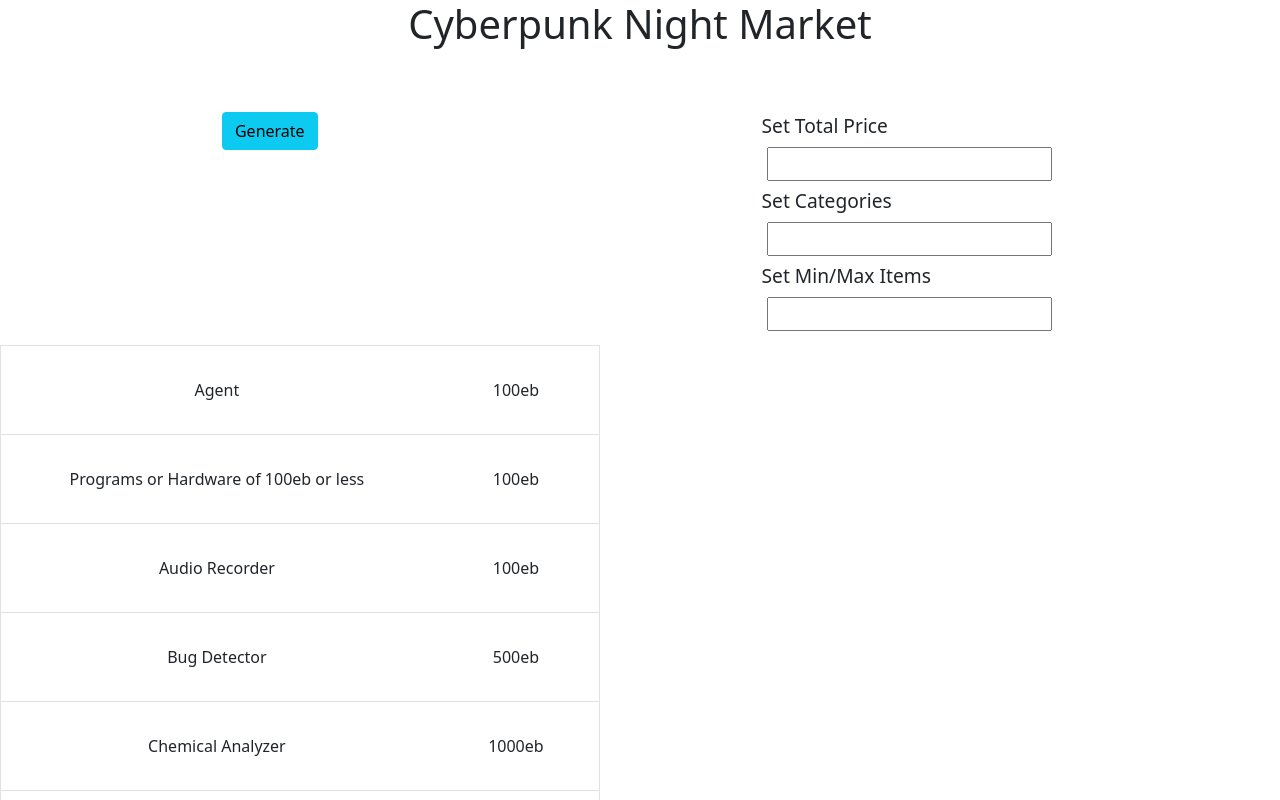
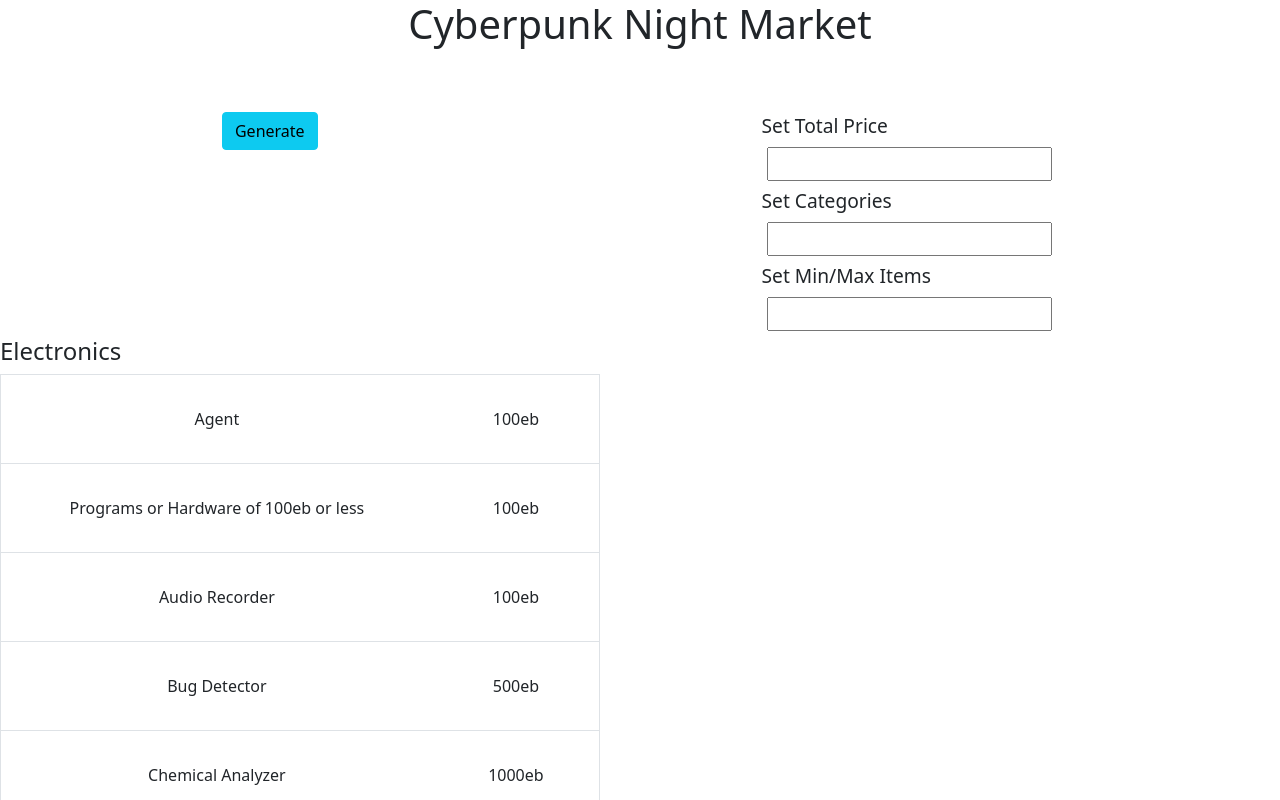
Before and after one commit to notevenagoat/cyberpunktools, a React (Create React App) app: page / in a window 1280 px wide. Shown: the top 800 px of the page. Built offline with nearby package versions, Linux system fonts and the light colour scheme.

Commit message:
integration with updated randomgen

```diff
--- a/src/Category.js
+++ b/src/Category.js
@@ -8,7 +8,7 @@ export default function Category(props) {
     <div responsive>
         {props.items.map(item => (
           <div>
-            <h4>{item.category}</h4>
+            <h4>{item.categoryTitle}</h4>
             <Table striped bordered hover responsive >
               {item.list.map(item => <MarketItem name={item.name} price={item.price} />)}
             </Table>
--- a/src/randomgen.js
+++ b/src/randomgen.js
@@ -24,3 +24,5 @@ export const categorySelector = (quantity = 2) => {
     }
     return(randomCats);
 }
+
+console.table(categorySelector());
```
